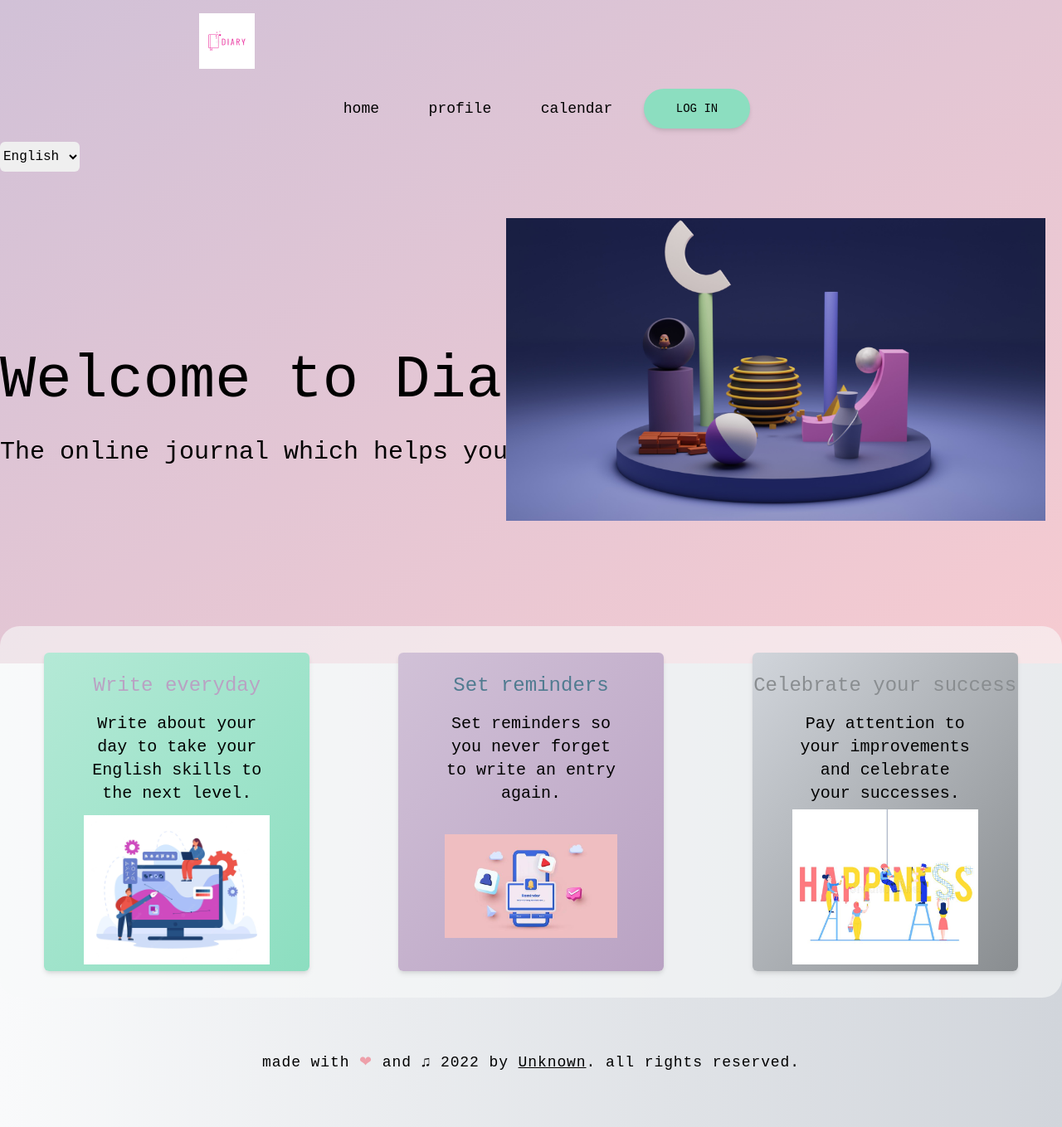
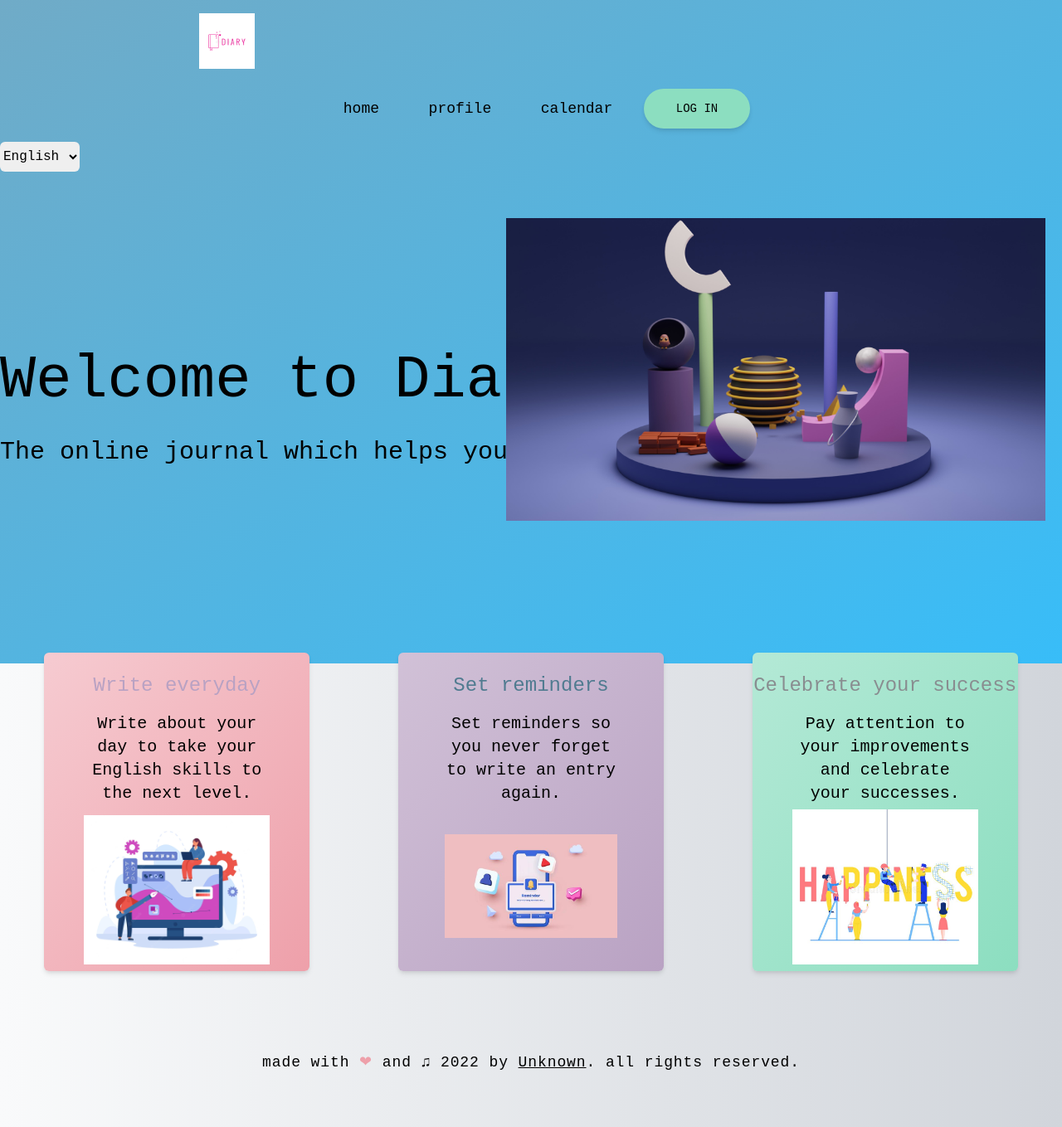
Before and after one commit to PhamDuyTruong/diary-app, a React (Create React App) app: page /#/ in a window 1280 px wide. Shown: the whole page at 83% size. Built offline with nearby package versions, Linux system fonts and the light colour scheme.

Commit message:
update UI

```diff
--- a/src/App.js
+++ b/src/App.js
@@ -21,7 +21,7 @@ function App() {
 
   return (
      <LanguageProvider>
-          <div className='h-screen bg-gradient-to-br from-lila-light  to-rose-light'>
+          <div className='h-screen bg-gradient-to-br from-blue-light to-blue-cyan'>
               <Navbar />
               <div className='container mx-auto'>
                   <LanguageOption />
--- a/src/Components/HomePage.js
+++ b/src/Components/HomePage.js
@@ -21,11 +21,11 @@ const HomePage = () => (
     </section>
     <section
       className="flex justify-around text-center h-full w-full bg-opacity-60
-    bg-white-base sm:mt-48 py-8 rounded-3xl flex-wrap"
+    bg-cyan-300 sm:mt-48 py-8 rounded-3xl flex-wrap"
     >
       <div
-        className="sm:w-1/4 px-4 sm:px-0 bg-gradient-to-br from-green-light
-      to-green-dark rounded-md shadow-md py-2 relative w-full m-2 sm:m-0
+        className="sm:w-1/4 px-4 sm:px-0 bg-gradient-to-br from-rose-light
+      to-rose-dark rounded-md shadow-md py-2 relative w-full m-2 sm:m-0
       sm:h-96"
       >
         <h2 className="text-2xl py-4 text-lila-dark">
@@ -62,8 +62,8 @@ const HomePage = () => (
         />
       </div>
       <div
-        className="sm:w-1/4 px-4 sm:px-0 bg-gradient-to-br from-gray-light
-      to-gray-dark rounded-md shadow-md py-2 relative w-full m-2 sm:m-0 sm:h-96"
+        className="sm:w-1/4 px-4 sm:px-0 bg-gradient-to-br from-green-light
+      to-green-dark rounded-md shadow-md py-2 relative w-full m-2 sm:m-0 sm:h-96"
       >
         <h2 className="text-2xl py-4 text-gray-dark">
           <Text tid="sectionHeader-4" />
--- a/tailwind.config.js
+++ b/tailwind.config.js
@@ -23,6 +23,7 @@ module.exports = {
       blue: {
         light: '#70ABC7',
         dark: '#507b90',
+        cyan: '#38bdf8'
       },
 
       white: {
```
